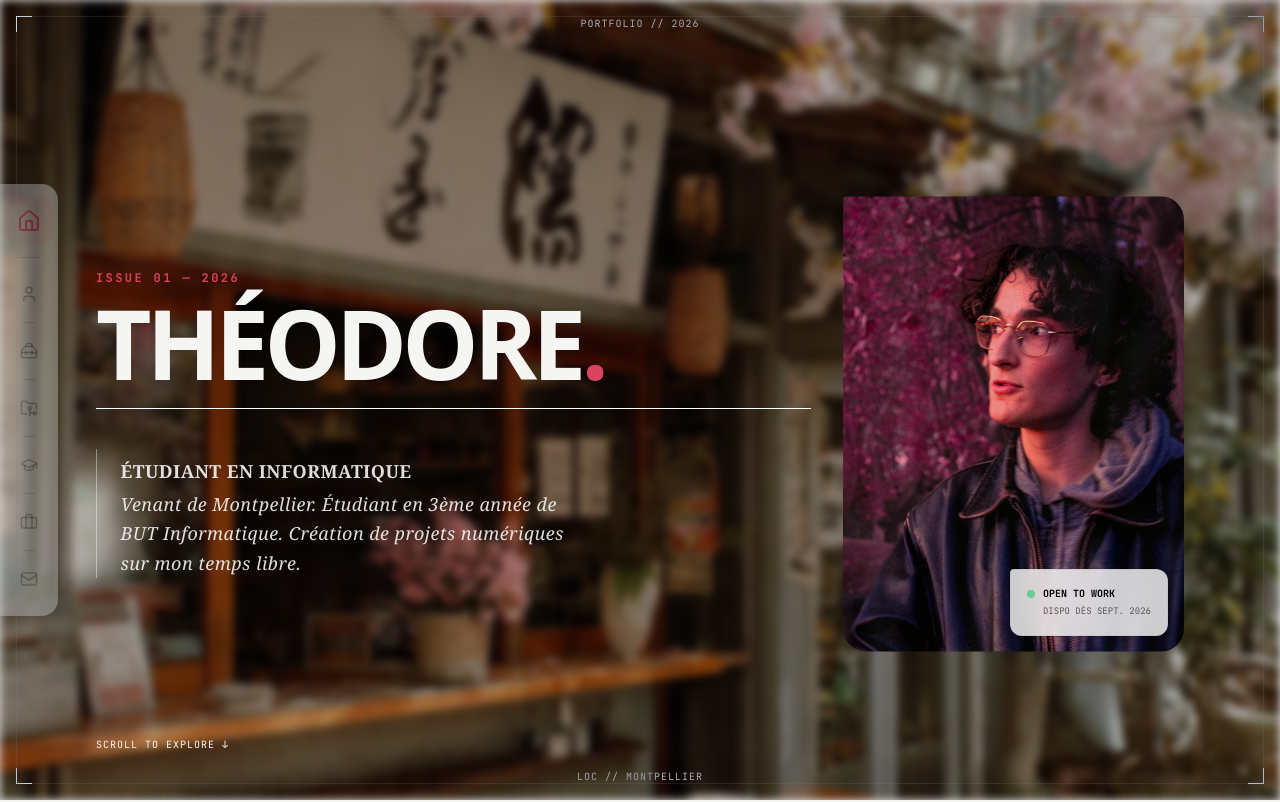
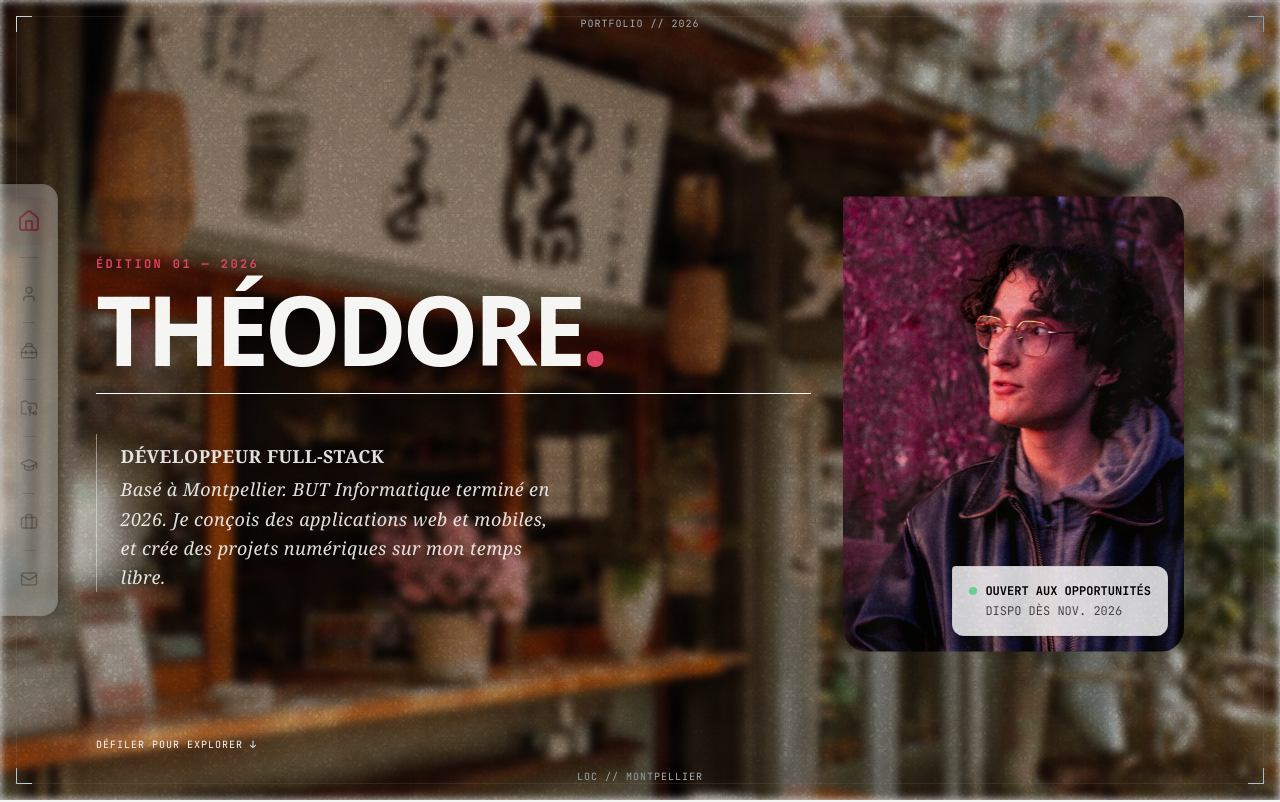
Before and after one commit to theodoredeboisseson/theodoredeboisseson.github.io, a Next.js app: page / in a window 1280 px wide. Shown: the top 802 px of the page. Built offline with nearby package versions, Linux system fonts and the light colour scheme; a web font is replaced by a local one.

Commit message:
feat: update November availability and graduate profile

```diff
--- a/app/components/sections/Hero.tsx
+++ b/app/components/sections/Hero.tsx
@@ -16,11 +16,11 @@ export default function Hero({ id, title, subtitle, description, profileImage, a
                 initial={{ opacity: 0 }}
                 animate={{ opacity: 1 }}
                 transition={{ duration: 1.5, ease }}
-                className="absolute inset-0 z-10001 blur-xs"
+                className="absolute inset-0 z-0 blur-xs"
             >
                 <Image
                     src="/images/hero_bg.jpg"
-                    alt="Hero Background"
+                    alt=""
                     fill
                     className="object-cover"
                     priority
@@ -33,7 +33,7 @@ export default function Hero({ id, title, subtitle, description, profileImage, a
             <div className="grid grid-cols-1 lg:grid-cols-12 gap-8 container-7xl items-center">
 
                 {/* Left Col: Title & Intro */}
-                <div className="lg:col-span-8 flex flex-col gap-6 relative z-10002">
+                <div className="lg:col-span-8 flex flex-col gap-6 relative z-10">
                     <div className="flex flex-col">
                         {/* Issue Text - Slides in */}
                         <motion.span
@@ -42,7 +42,7 @@ export default function Hero({ id, title, subtitle, description, profileImage, a
                             transition={{ delay: 0.5, duration: 1.0, ease }}
                             className="font-mono text-xs uppercase font-bold tracking-technical mb-4 text-primary"
                         >
-                            Issue 01 — 2026
+                            Édition 01 — 2026
                         </motion.span>
 
                         {/* Title - Letter by Letter */}
@@ -88,7 +88,7 @@ export default function Hero({ id, title, subtitle, description, profileImage, a
                 </div>
 
                 {/* Right Col: Image - Reveals itself */}
-                <div className="lg:col-span-4 relative w-full mt-12 lg:mt-0 aspect-4/5 lg:aspect-3/4 max-w-[320px] sm:max-w-100 lg:max-w-none mx-auto z-10002">
+                <div className="lg:col-span-4 relative w-full mt-12 lg:mt-0 aspect-4/5 lg:aspect-3/4 max-w-[320px] sm:max-w-100 lg:max-w-none mx-auto z-10">
                     <motion.div
                         initial={{ clipPath: "inset(100% 0 0 0)", opacity: 0 }}
                         animate={{ clipPath: "inset(0 0 0 0)", opacity: 1 }}
@@ -111,10 +111,10 @@ export default function Hero({ id, title, subtitle, description, profileImage, a
                             <div className="flex flex-col items-start gap-1">
                                 <div className="flex items-center gap-2">
                                     <div className="w-2 h-2 rounded-full bg-green-500 animate-pulse" />
-                                    <span className="font-mono text-smol uppercase text-black font-bold">Open to work</span>
+                                    <span className="font-mono text-xs uppercase text-black font-bold">Ouvert aux opportunités</span>
                                 </div>
                                 {availability && (
-                                    <span className="font-mono text-[9px] uppercase text-black/60 pl-4">{availability}</span>
+                                    <span className="font-mono text-xs uppercase text-black/70 pl-4">{availability}</span>
                                 )}
                             </div>
                         </motion.div>
@@ -127,9 +127,9 @@ export default function Hero({ id, title, subtitle, description, profileImage, a
                 initial={{ opacity: 0, y: -10 }}
                 animate={{ opacity: 1, y: 0 }}
                 transition={{ delay: 4.0, duration: 1 }}
-                className="absolute bottom-12 left-6 md:left-24 font-mono text-smol tracking-widest hidden md:block opacity-60 z-10002"
+                className="absolute bottom-12 left-6 md:left-24 font-mono text-smol tracking-widest hidden md:block opacity-60 z-10"
             >
-                SCROLL TO EXPLORE ↓
+                DÉFILER POUR EXPLORER ↓
             </motion.div>
         </section >
     );
--- a/app/layout.tsx
+++ b/app/layout.tsx
@@ -29,10 +29,10 @@ export const metadata: Metadata = {
     default: "Théodore de Boisseson | Portfolio",
     template: "%s | Théodore"
   },
-  description: "Portfolio de Théodore de Boisseson, étudiant en informatique. Explorez mes projets de développement Full Stack, mes compétences en génie logiciel et mes créations numériques.",
+  description: "Portfolio de Théodore de Boisseson, développeur full-stack à Montpellier. Explorez mes projets web et mobile, mes compétences en génie logiciel et mes créations numériques.",
   openGraph: {
     title: "Théodore de Boisseson | Portfolio",
-    description: "Portfolio de Théodore de Boisseson - Étudiant en Informatique & Création Numérique",
+    description: "Portfolio de Théodore de Boisseson - Développeur full-stack & création numérique",
     url: "https://theodoredeboisseson.github.io",
     siteName: "Portfolio de Théodore",
     images: [
@@ -49,7 +49,7 @@ export const metadata: Metadata = {
   twitter: {
     card: "summary_large_image",
     title: "Théodore de Boisseson | Portfolio",
-    description: "Portfolio de Théodore de Boisseson - Étudiant en Informatique & Création Numérique",
+    description: "Portfolio de Théodore de Boisseson - Développeur full-stack & création numérique",
     images: ["/images/hero_bg.jpg"],
   },
 };
@@ -71,13 +71,13 @@ export default function RootLayout({
               "@context": "https://schema.org",
               "@type": "Person",
               "name": "Théodore de Boisseson",
-              "jobTitle": "Étudiant en Informatique & Création Numérique",
+              "jobTitle": "Développeur full-stack",
               "url": "https://theodoredeboisseson.github.io",
               "sameAs": [
                 "https://github.com/theodoredeboisseson",
                 "https://www.linkedin.com/in/theodoredeboisseson/"
               ],
-              "description": "Portfolio de Théodore de Boisseson - Étudiant en Informatique et Création Numérique basé à Montpellier.",
+              "description": "Portfolio de Théodore de Boisseson, développeur full-stack basé à Montpellier.",
               "address": {
                 "@type": "PostalAddress",
                 "addressLocality": "Montpellier",
--- a/data/bio.json
+++ b/data/bio.json
@@ -1,14 +1,14 @@
 {
     "hero": {
         "title": "THÉODORE",
-        "subtitle": "ÉTUDIANT EN INFORMATIQUE",
-        "description": "Venant de Montpellier. Étudiant en 3ème année de BUT Informatique. Création de projets numériques sur mon temps libre.",
-        "availability": "Dispo dès sept. 2026"
+        "subtitle": "DÉVELOPPEUR FULL-STACK",
+        "description": "Basé à Montpellier. BUT Informatique terminé en 2026. Je conçois des applications web et mobiles, et crée des projets numériques sur mon temps libre.",
+        "availability": "Dispo dès nov. 2026"
     },
     "about": {
         "seeking": {
             "title": "Recherche",
-            "description": "À la recherche d'un **CDD (3 à 6 mois) ou CDI** à partir de **Septembre 2026** sur **Montpellier**. Intéressé par les **Startups** et les **ESN**. Ouvert sur le rôle (Front, Back ou Full-stack) avec une forte appétence pour les écosystèmes **React** et **Spring / Kotlin**."
+            "description": "À la recherche d'un **CDD (3 à 6 mois) ou CDI** à partir de **novembre 2026** sur **Montpellier**. Intéressé par les **Startups** et les **ESN**. Ouvert sur le rôle (Front, Back ou Full-stack) avec une forte appétence pour les écosystèmes **React** et **Spring / Kotlin**."
         },
         "languages": [
             {
@@ -90,7 +90,7 @@
             "details": "Parcours Réalisation d'Applications (RACDV)",
             "location": "Montpellier, FR",
             "description": "Formation axée sur la réalisation d'applications : conception, développement, validation et intégration.",
-            "current": true
+            "current": false
         },
         {
             "year": "2023",
```
